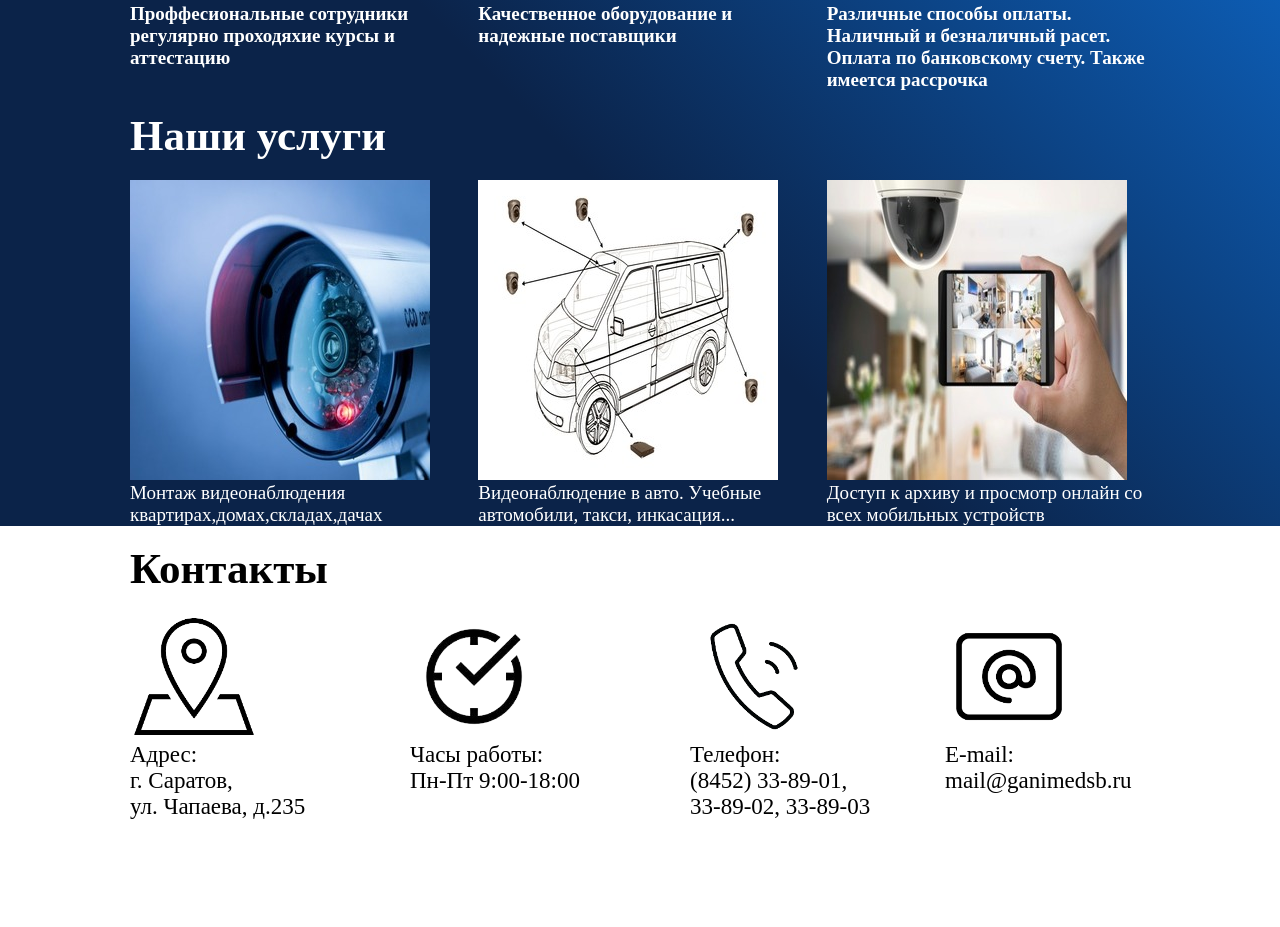
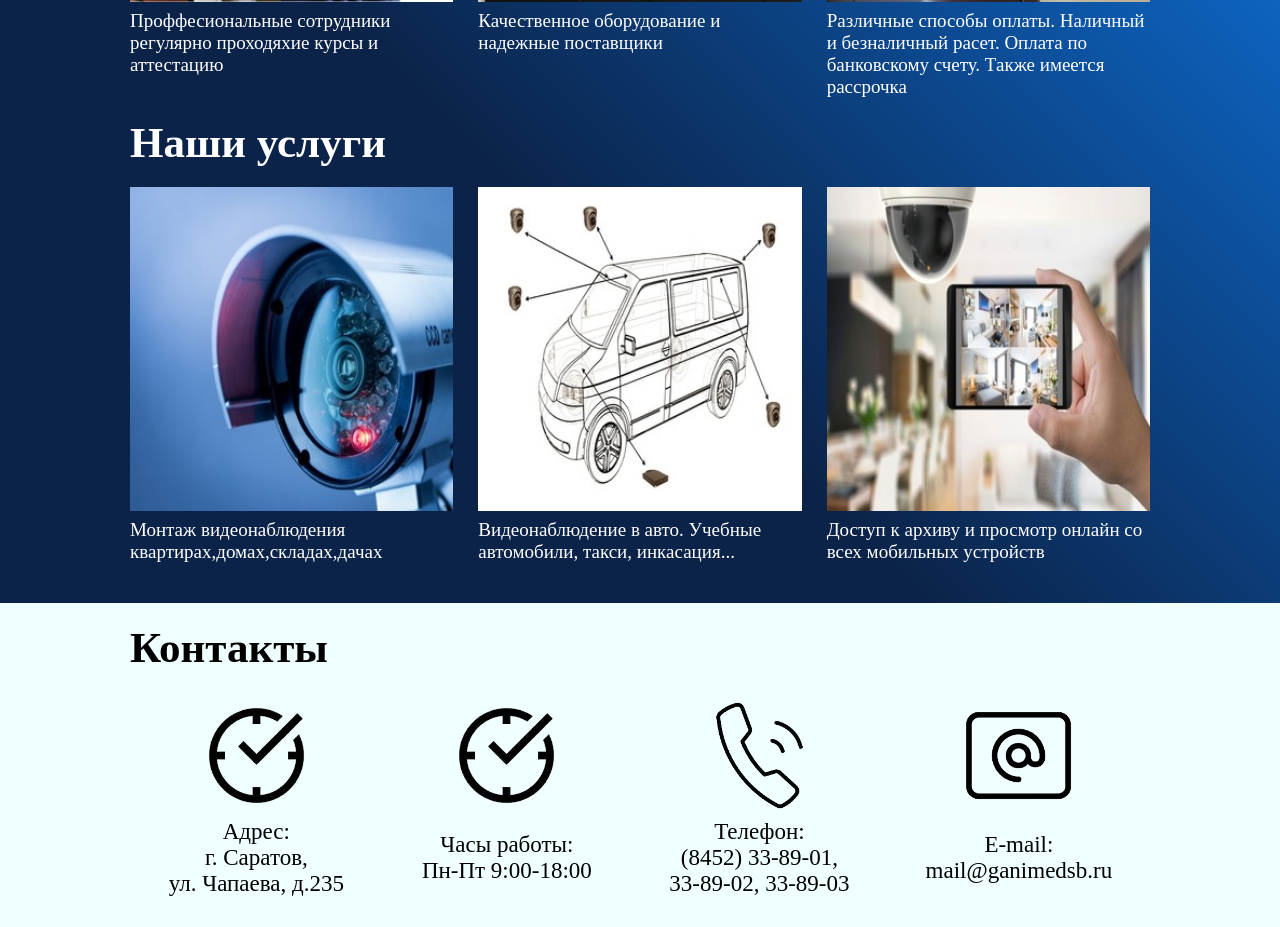
Before and after one commit to ivan64rus/business-card, a plain HTML site: page index.html in a window 1280 px wide. Shown: the part 1046-1973 px from the top of the page. Before the commit the page ends 1866 px from the top, so only its background shows below. Drawn offline with Linux system fonts and the light colour scheme.

Commit message:
feat: final layout

```diff
--- a/index.css
+++ b/index.css
@@ -7,12 +7,13 @@ time, mark, audio, video {
     border: 0;
     }
 
-    * {
-        box-sizing: border-box;
-    }
+* {
+    box-sizing: border-box;
+}
+
 html {
-  font-size: 10px;
-  scroll-behavior: smooth;
+    font-size: 10px;
+    scroll-behavior: smooth;
 }
 
 .wrapper {
@@ -69,7 +70,7 @@ html {
   padding: 10px 0 10px 0px;
   color: #ffffff;
   text-decoration:none ;
-  font-size: 13px;
+  font-size: 1.3rem;
 }
 
 .list {
@@ -103,19 +104,19 @@ html {
 
 .our-advantages__title {
     color: #ffffff;
-    font-size: 43px;
+    font-size: 4.3rem;
     padding: 20px 0 20px 0px;
 }
 
 .our-advantages__img {
     width: 100%;
     height: auto;
-    min-width: 224px;
+    min-width: 260px;
 }
 
 .our-advantages {
     background: linear-gradient(45deg, #0B2349 33%, #0D61BC 66%, #8AA9D6);
-    margin: -2px;
+    padding-bottom: 40px;
 }
 
 .advantages_item {
@@ -127,11 +128,12 @@ html {
 }
 
 .our-advantages__text {
-    font-size: 19px;
+    padding-top: 6px;
+    font-size: 1.9rem;
     color: #ffffff;
 }
-.our-contact__title{
-    font-size: 43px;
+.footer__title{
+    font-size: 4.3rem;
     padding: 20px 0 20px 0px;
     color: #000000;
 }
@@ -142,26 +144,31 @@ html {
     flex-wrap: wrap;
 }
 
-div.services_1 {
+.services_1 {
     flex: 1;
 }
 
-div.contact{
-    display: flex;
-    justify-content: space-around;
-    background-color: white;
+
+.footer {
+    background: azure;
+    padding-bottom: 30px;
 }
 
-div.contact_1 {
-    width:15%;
-    align-items: center;
-    justify-content: space-around;
+.contact {
+    display: flex;
+    justify-content: space-between;
+    background: azure;
+}
 
+.contact-item {
+    display: flex;
+    flex-wrap: wrap;
+    justify-content: center;
+    align-items: flex-start;
 }
-img.image_contact {
-    width: 50%;
+
+.contact-item__text{
+    font-size: 2.3rem;
+    flex-grow: 1;
+    text-align: center;
 }
-.text_size{
-font-size: 23px;
-flex-wrap: wrap;
-}
--- a/index.html
+++ b/index.html
@@ -10,7 +10,6 @@
 </head>
 
 <body>
-    <section class="our-advantages">
         <header class="header">
             <h1 class="header__title">Crown Security</h1>
             <div class="wrapper header__wrapper">
@@ -36,6 +35,7 @@
                 </ul>
             </div>
         </header>
+        <section class="our-advantages">
         <section class="slogan">
             <div class="wrapper slogan__wrapper">
                 <img class="slogan__img" src="./img/camera.jpeg" alt="" width="1020px">
@@ -43,17 +43,15 @@
                     Crown Security Ваша безопастность-наша работа!
                 </h2>
             </div>
-
         </section>
-
         <div class="wrapper">
-            <h3 id="advantages" class="our-advantages__title">Наши преимущества<h3>
+            <h3 id="advantages" class="our-advantages__title">Наши преимущества</h3>
             <div class="advantages">
                 <div class="advantages_item">
-                        <img src="img/ustanovka.jpg" class="our-advantages__img" width="300px" height="300px"
-                            alt="">
-                        <p class="our-advantages__text">Проффесиональные сотрудники регулярно проходяхие курсы и
-                            аттестацию</p>
+                    <img src="img/ustanovka.jpg" class="our-advantages__img" width="300px" height="300px" alt="">
+                    <p class="our-advantages__text">
+                        Проффесиональные сотрудники регулярно проходяхие курсы и аттестацию
+                    </p>
                 </div>
                 <div class="advantages_item">
                     <img src="img/partner.jpg" class="our-advantages__img" width="300px" height="300px" alt="">
@@ -62,50 +60,53 @@
                     <div class="advantages_item">
                         <img src="img/oplata.jpg" class="our-advantages__img" width="300px" height="300px" alt="">
                         <p class="our-advantages__text">Различные способы оплаты. Наличный и безналичный расет.
-                                Оплата по банковскому счету. Также имеется
-                                рассрочка</p>
+                            Оплата по банковскому счету. Также имеется рассрочка
+                        </p>
                     </div>
             </div>
-            <h3  class="our-advantages__title">Наши услуги</h3>
+            <h3 id="services" class="our-advantages__title">Наши услуги</h3>
             <div class="advantages">
                 <div class="advantages_item">
-                <img src="img/cam2.jpg" width="300px" height="300px" alt="">
+                    <img src="img/cam2.jpg" class="our-advantages__img" width="300px" height="300px" alt="">
                     <p class="our-advantages__text">Монтаж видеонаблюдения квартирах,домах,складах,дачах</p>
                 </div>
                 <div class="advantages_item">
-                <img src="img/auto.jpg" width="300px" height="300px" alt="">
-                <p class="our-advantages__text">Видеонаблюдение в авто. Учебные автомобили, такси, инкасация...</p>
+                    <img src="img/auto.jpg" class="our-advantages__img" width="300px" height="300px" alt="">
+                    <p class="our-advantages__text">
+                        Видеонаблюдение в авто. Учебные автомобили, такси, инкасация...
+                    </p>
                 </div>
                 <div class="advantages_item">
-                <img src="img/p2p.jpg" width="300px" height="300px" alt="">
-                <p class="our-advantages__text">Доступ к архиву и просмотр онлайн со всех мобильных устройств</p>
+                    <img src="img/p2p.jpg" class="our-advantages__img" width="300px" height="300px" alt="">
+                    <p class="our-advantages__text">
+                        Доступ к архиву и просмотр онлайн со всех мобильных устройств
+                    </p>
                 </div>
             </div>
         </div>
     </section>
-        <footer>
+    <footer class="footer">
         <div class="wrapper">
-         <h3 id="contact" class="our-contact__title" >Контакты</h3>
+            <h3 id="contact" class="footer__title">Контакты</h3>
             <div class="contact">
-            <div class="advantages_item">
-                <img class="image_contact" src="img/address.png" width="127px" height="127px" alt="">
-                <p class="text_size">Адрес: <br> г. Саратов, <br> ул. Чапаева, д.235</p>
+                <div class="contact-item">
+                    <img class="contact-item__img" src="img/working_hours.png" width="127px" height="127px" alt="">
+                    <p class="contact-item__text">Адрес: <br> г. Саратов, <br> ул. Чапаева, д.235</p>
                 </div>
-            <div class="advantages_item">
-                <img class="image_contact" src="img/working_hours.png" width="127px" height="127px" alt="">
-                <p class="text_size">Часы работы: <br> Пн-Пт 9:00-18:00 </p>
+                <div class="contact-item">
+                    <img class="contact-item__img" src="img/working_hours.png" width="127px" height="127px" alt="">
+                    <p class="contact-item__text">Часы работы: <br> Пн-Пт 9:00-18:00 </p>
                 </div>
-            <div class="advantages_item">
-                <img class="image_contact" src="img/phone.png" width="127px" height="127px" alt="">
-                <p class="text_size">Телефон:<br>(8452) 33-89-01, <br> 33-89-02, 33-89-03</p>
+                <div class="contact-item">
+                    <img class="contact-item__img" src="img/phone.png" width="127px" height="127px" alt="">
+                    <p class="contact-item__text">Телефон:<br>(8452) 33-89-01, <br> 33-89-02, 33-89-03</p>
                 </div>
-            <div class="advantages_item">
-                <img class="image_contact" src="img/email.png" width="127px" height="127px" alt="">
-                <p class="text_size">E-mail: <br> mail@ganimedsb.ru</p>
+                <div class="contact-item">
+                    <img class="contact-item__img" src="img/email.png" width="127px" height="127px" alt="">
+                    <p class="contact-item__text">E-mail: <br> mail@ganimedsb.ru</p>
                 </div>
             </div>
         </div>
     </footer>
 </body>
-
 </html>
```
Also changed, not shown: img/1.jpg (deleted), img/2.jpg (deleted), img/3.jpg (deleted), img/address.png (deleted). Lines whose indentation alone changed are shown as unchanged.
